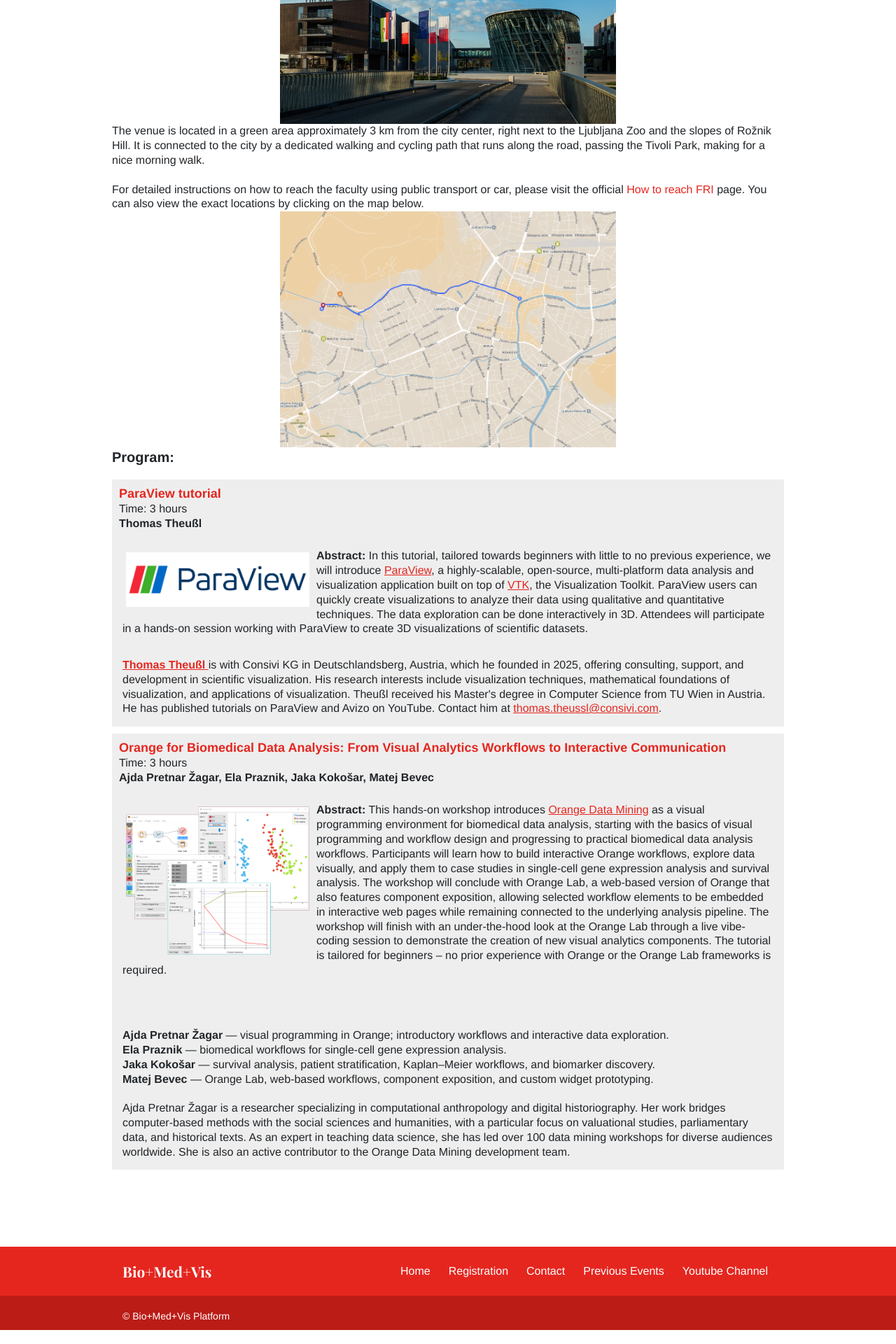
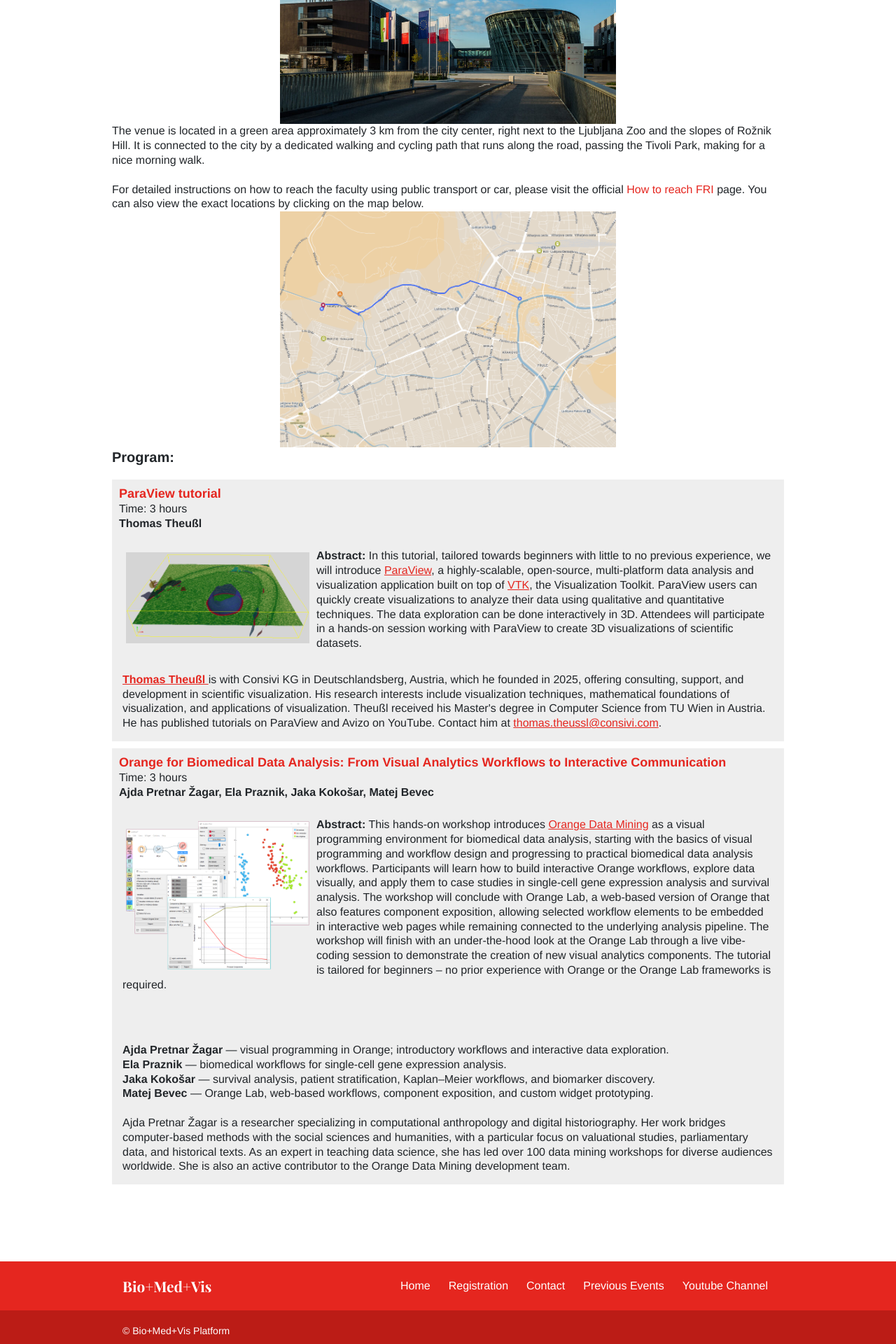
Before and after one commit to biomedvis/2026, a Jekyll site: the page built from _announcements/program.md, in a window 1280 px wide. Shown: the part 772-2692 px from the top of the page at 70% size. Built offline with Jekyll 4.4.1, drawn with Linux system fonts in a browser that asks for light colours.

Commit message:
Update image source in program layout

```diff
--- a/_layouts/program.html
+++ b/_layouts/program.html
@@ -320,7 +320,7 @@ body {
 
 					<div class="details">
 						<div class="photo">
-							<img src="/2026/images/program/paraview.png" alt="paraview" />
+							<img src="/2026/images/program/teaser1_summerschool.png" alt="paraview" />
 
 						</div>
 						<div class="abstract"><strong>Abstract:</strong>
```
